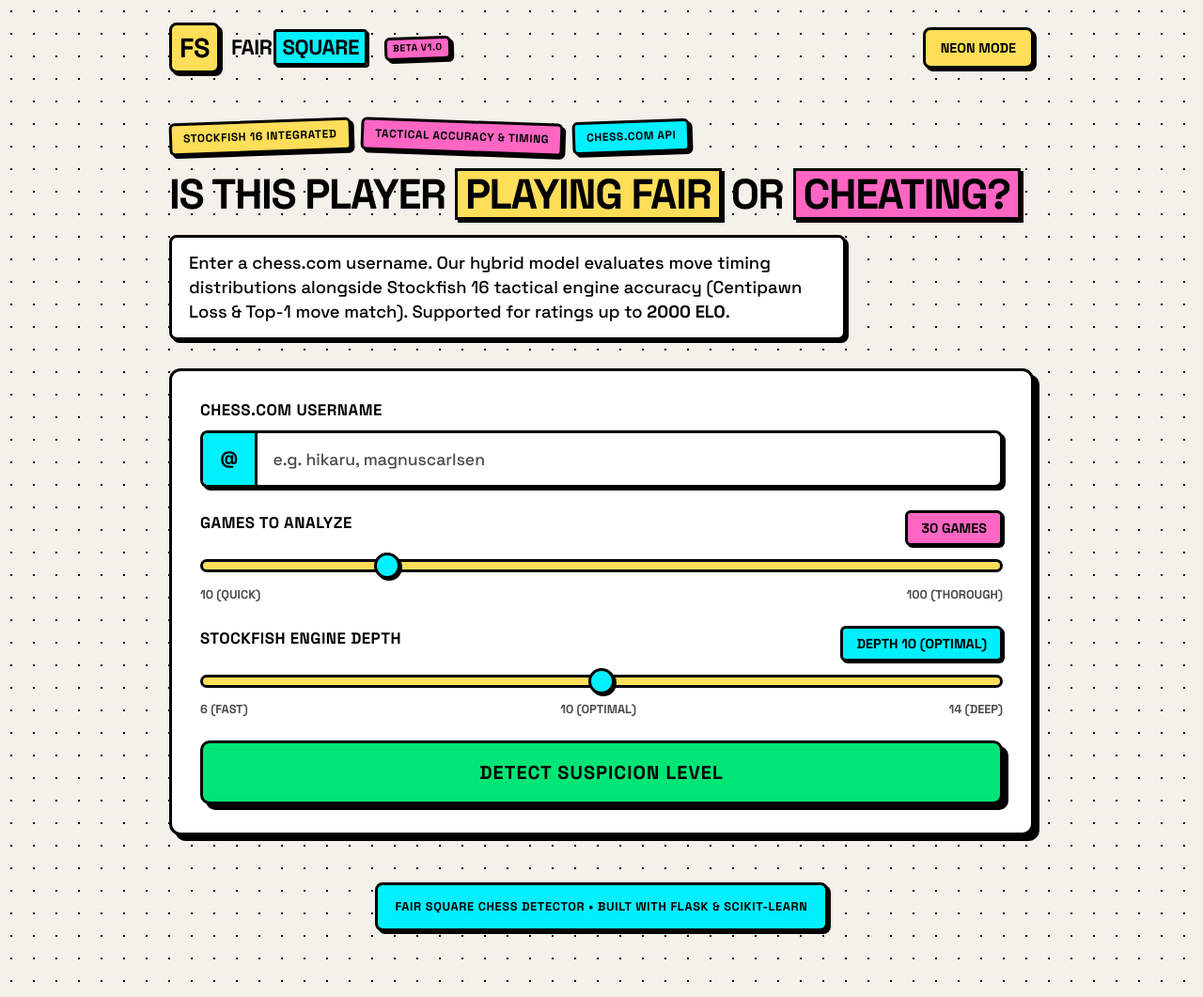
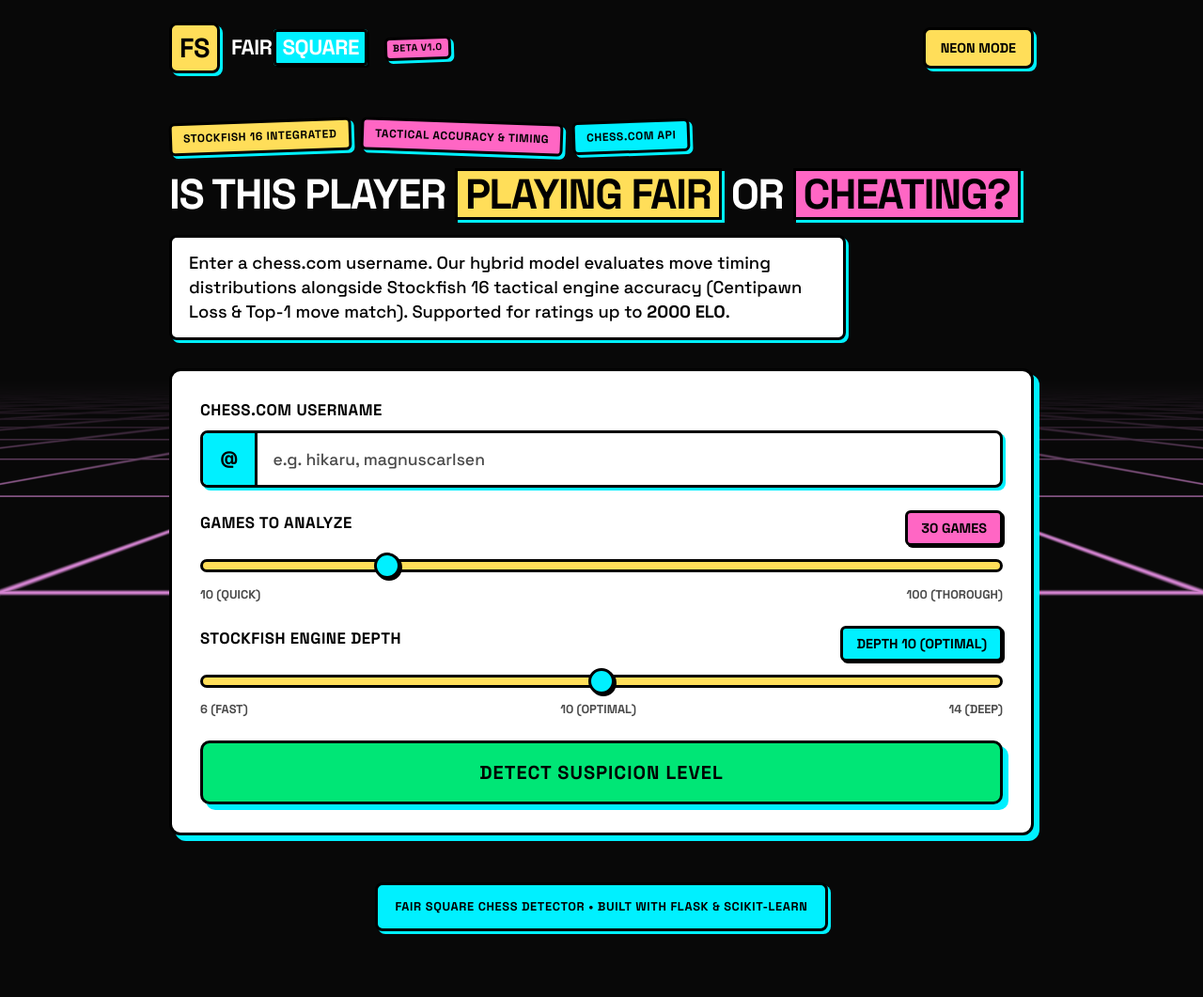
Before and after one commit to 0xGhost63/Fair-Square, a Flask app: page / in a window 1280 px wide. Shown: the whole page at 94% size. Run offline with Flask 3, Linux system fonts and the light colour scheme.

Commit message:
Added Bg

```diff
--- /dev/null
+++ b/static/perspective-grid.js
@@ -0,0 +1,193 @@
+/**
+ * PerspectiveGrid – React Bits Pro WebGL implementation for Flask
+ * Config: color #d685d3 | speed 0.4 | gridScale 1.0 | lineThickness 1.0
+ *         gridLength 10.0 | antialiasQuality 64 | perspective 0° | curve 0.0
+ *         fadeSmoothness 1.00 | opacity 1.00 | autoPlay true
+ */
+(function () {
+  var canvas = document.getElementById('perspective-grid-canvas');
+  if (!canvas) return;
+
+  var gl = canvas.getContext('webgl', { antialias: true, alpha: true, depth: false })
+         || canvas.getContext('experimental-webgl', { antialias: true, alpha: true, depth: false });
+  if (!gl) { console.warn('PerspectiveGrid: WebGL not available'); return; }
+
+  /* Enable derivatives extension for fwidth (needed in GLSL ES 1.0) */
+  var ext = gl.getExtension('OES_standard_derivatives');
+
+  /* ---- Vertex shader ---- */
+  var vsSource = [
+    'attribute vec2 aPos;',
+    'varying vec2 vUv;',
+    'void main(){',
+    '  vUv = aPos * 0.5 + 0.5;',
+    '  gl_Position = vec4(aPos, 0.0, 1.0);',
+    '}'
+  ].join('\n');
+
+  /* ---- Fragment shader ---- */
+  var fsSource = [
+    ext ? '#extension GL_OES_standard_derivatives : enable' : '',
+    'precision highp float;',
+    'varying vec2 vUv;',
+    'uniform vec2  uRes;',
+    'uniform float uTime;',
+    'uniform vec3  uColor;',
+    'uniform float uOpacity;',
+    'uniform float uGridScale;',
+    'uniform float uLineThick;',
+    'uniform float uGridLen;',
+    'uniform float uAA;',
+    'uniform float uFadeSmooth;',
+    'uniform float uCurve;',
+
+    'void main(){',
+    /* Discard upper half — pure black sky above horizon */
+    '  float hor = 0.50;',
+    '  if(vUv.y > hor){ gl_FragColor = vec4(0.0); return; }',
+
+    /* Depth from horizon to bottom; 0 at horizon, 1 at bottom */
+    '  float depth = (hor - vUv.y) / hor;',
+    '  if(depth < 0.001){ gl_FragColor = vec4(0.0); return; }',
+
+    /* Perspective-project XY → world XZ */
+    '  float aspect = uRes.x / uRes.y;',
+    '  float z  = 1.0 / (depth * uGridLen * 0.25);',
+    '  float xc = (vUv.x - 0.5) * aspect;',
+    '  float curve = uCurve * xc * xc;',
+    '  float gx = xc * z;',
+    '  float gy = z + uTime + curve;',
+
+    /* Scale by gridScale */
+    '  gx *= uGridScale * 1.8;',
+    '  gy *= uGridScale * 1.8;',
+
+    /* Anti-aliased grid lines */
+    '  vec2 gv = vec2(gx, gy);',
+    '  vec2 gf = abs(fract(gv - 0.5) - 0.5);', // distance to nearest line
+
+    /* AA width: use derivatives if available, else fallback */
+    ext
+      ? '  vec2 dg = fwidth(gv);'
+      : '  vec2 dg = vec2(0.02, 0.02);',
+    '  float aaW = max(max(dg.x, dg.y), 1.0/uAA) * uLineThick * 1.4;',
+
+    '  float lx = smoothstep(aaW, 0.0, gf.x);',
+    '  float ly = smoothstep(aaW, 0.0, gf.y);',
+    '  float grid = max(lx, ly);',
+
+    /* Fade toward horizon (smooth) and at bottom edge */
+    '  float fade   = smoothstep(0.0, 0.5 * uFadeSmooth, depth);',
+    '  float bfade  = smoothstep(0.0, 0.12, vUv.y);',
+
+    /* Subtle neon glow near horizon */
+    '  float glow   = exp(-depth * 9.0) * 0.4;',
+    '  vec3 col     = uColor + uColor * glow;',
+
+    '  float alpha  = grid * fade * bfade * uOpacity;',
+    '  gl_FragColor = vec4(col, alpha);',
+    '}'
+  ].join('\n');
+
+  /* ---- Compile helpers ---- */
+  function makeShader(type, src) {
+    var s = gl.createShader(type);
+    gl.shaderSource(s, src);
+    gl.compileShader(s);
+    if (!gl.getShaderParameter(s, gl.COMPILE_STATUS)) {
+      console.error('PerspectiveGrid shader error:', gl.getShaderInfoLog(s));
+      gl.deleteShader(s);
+      return null;
+    }
+    return s;
+  }
+
+  var vs = makeShader(gl.VERTEX_SHADER, vsSource);
+  var fs = makeShader(gl.FRAGMENT_SHADER, fsSource);
+  if (!vs || !fs) return;
+
+  var prog = gl.createProgram();
+  gl.attachShader(prog, vs);
+  gl.attachShader(prog, fs);
+  gl.linkProgram(prog);
+  if (!gl.getProgramParameter(prog, gl.LINK_STATUS)) {
+    console.error('PerspectiveGrid link error:', gl.getProgramInfoLog(prog));
+    return;
+  }
+  gl.useProgram(prog);
+
+  /* Full-screen quad */
+  var buf = gl.createBuffer();
+  gl.bindBuffer(gl.ARRAY_BUFFER, buf);
+  gl.bufferData(gl.ARRAY_BUFFER, new Float32Array([
+    -1,-1,  1,-1,  -1,1,
+    -1, 1,  1,-1,   1,1
+  ]), gl.STATIC_DRAW);
+  var posLoc = gl.getAttribLocation(prog, 'aPos');
+  gl.enableVertexAttribArray(posLoc);
+  gl.vertexAttribPointer(posLoc, 2, gl.FLOAT, false, 0, 0);
+
+  /* Uniform locations */
+  var uRes        = gl.getUniformLocation(prog, 'uRes');
+  var uTime       = gl.getUniformLocation(prog, 'uTime');
+  var uColor      = gl.getUniformLocation(prog, 'uColor');
+  var uOpacity    = gl.getUniformLocation(prog, 'uOpacity');
+  var uGridScale  = gl.getUniformLocation(prog, 'uGridScale');
+  var uLineThick  = gl.getUniformLocation(prog, 'uLineThick');
+  var uGridLen    = gl.getUniformLocation(prog, 'uGridLen');
+  var uAA         = gl.getUniformLocation(prog, 'uAA');
+  var uFadeSmooth = gl.getUniformLocation(prog, 'uFadeSmooth');
+  var uCurve      = gl.getUniformLocation(prog, 'uCurve');
+
+  /* Config matching screenshot settings exactly */
+  var CFG = {
+    color:        [214/255, 133/255, 211/255],  // #d685d3
+    speed:        0.4,
+    opacity:      1.0,
+    gridScale:    1.0,
+    lineThick:    1.0,
+    gridLen:      10.0,
+    aa:           64.0,
+    fadeSmooth:   1.0,
+    curve:        0.0
+  };
+
+  /* Resize canvas to fill viewport */
+  function resize() {
+    var dpr = Math.min(window.devicePixelRatio || 1, 2);
+    canvas.width  = Math.floor(window.innerWidth  * dpr);
+    canvas.height = Math.floor(window.innerHeight * dpr);
+    gl.viewport(0, 0, canvas.width, canvas.height);
+  }
+  window.addEventListener('resize', resize);
+  resize();
+
+  gl.enable(gl.BLEND);
+  gl.blendFunc(gl.SRC_ALPHA, gl.ONE_MINUS_SRC_ALPHA);
+
+  var t0 = performance.now();
+
+  function frame(now) {
+    var elapsed = (now - t0) / 1000.0;
+    var timeVal = elapsed * CFG.speed;
+
+    gl.clearColor(0,0,0,0);
+    gl.clear(gl.COLOR_BUFFER_BIT);
+
+    gl.uniform2f(uRes,        canvas.width, canvas.height);
+    gl.uniform1f(uTime,       timeVal);
+    gl.uniform3fv(uColor,     CFG.color);
+    gl.uniform1f(uOpacity,    CFG.opacity);
+    gl.uniform1f(uGridScale,  CFG.gridScale);
+    gl.uniform1f(uLineThick,  CFG.lineThick);
+    gl.uniform1f(uGridLen,    CFG.gridLen);
+    gl.uniform1f(uAA,         CFG.aa);
+    gl.uniform1f(uFadeSmooth, CFG.fadeSmooth);
+    gl.uniform1f(uCurve,      CFG.curve);
+
+    gl.drawArrays(gl.TRIANGLES, 0, 6);
+    requestAnimationFrame(frame);
+  }
+
+  requestAnimationFrame(frame);
+})();
--- a/static/style.css
+++ b/static/style.css
@@ -7,9 +7,9 @@
   --muted: #4A4A4A;
   --border: #000000;
   --border-width: 3px;
-  --shadow-sm: 3px 3px 0px #000000;
-  --shadow-md: 6px 6px 0px #000000;
-  --shadow-lg: 10px 10px 0px #000000;
+  --shadow-sm: 3px 3px 0px #00F0FF;
+  --shadow-md: 6px 6px 0px #00F0FF;
+  --shadow-lg: 10px 10px 0px #00F0FF;
 
   --accent-yellow: #FFDE59;
   --accent-pink: #FF66C4;
@@ -50,12 +50,33 @@
 
 body {
   font-family: 'Space Grotesk', 'Outfit', system-ui, -apple-system, sans-serif;
-  background-color: var(--bg);
-  background-image: radial-gradient(var(--border) 1px, transparent 1px);
-  background-size: 24px 24px;
+  background-color: #080808;
   color: var(--text);
   min-height: 100vh;
   line-height: 1.4;
+  position: relative;
+  overflow-x: hidden;
+}
+
+/* Perspective Grid Background - React Bits Pro WebGL Engine */
+.perspective-grid-canvas {
+  position: fixed;
+  top: 0;
+  left: 0;
+  width: 100%;
+  height: 100%;
+  pointer-events: none;
+  z-index: 0;
+  display: block;
+}
+
+/* Elevate ALL layout elements above the grid background */
+.topbar,
+.container,
+footer,
+.footer {
+  position: relative;
+  z-index: 1;
 }
 
 /* Header & Navigation */
@@ -88,7 +109,7 @@ body {
 
 .brand-title {
   text-transform: uppercase;
-  color: var(--text);
+  color: #ffffff;
 }
 
 .highlight-text {
@@ -185,6 +206,7 @@ body {
   text-transform: uppercase;
   margin-bottom: 16px;
   letter-spacing: -0.03em;
+  color: #ffffff;
 }
 
 .text-bg-yellow {
--- a/templates/index.html
+++ b/templates/index.html
@@ -18,6 +18,8 @@
   </script>
 </head>
 <body>
+  <!-- Perspective Grid Background (React Bits Pro exact WebGL engine) -->
+  <canvas id="perspective-grid-canvas" class="perspective-grid-canvas" aria-hidden="true"></canvas>
   <header class="topbar">
     <div class="brand">
       <div class="brand-icon">FS</div>
@@ -178,6 +180,7 @@
       <span>FAIR SQUARE CHESS DETECTOR &bull; BUILT WITH FLASK & SCIKIT-LEARN</span>
     </div>
   </footer>
+  <script src="{{ url_for('static', filename='perspective-grid.js') }}"></script>
   <script src="{{ url_for('static', filename='app.js') }}"></script>
 </body>
 </html>
```
